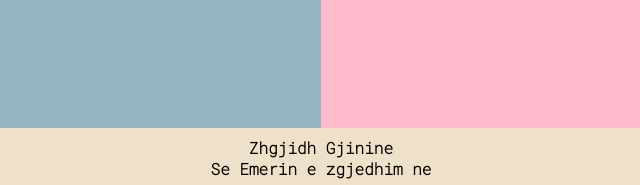
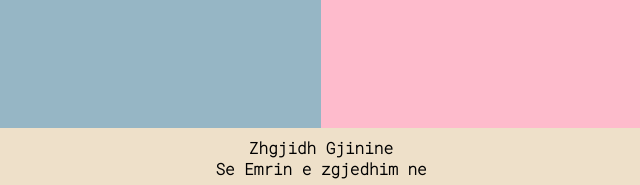
Before and after one commit to xhoiKabashi/namegenerate, a plain HTML site: page index.html in a window 1280 px wide. Shown: the top 185 px of the page, 319-959 px from the left. Drawn offline with Linux system fonts and the light colour scheme.

Commit message:
Update index.html

```diff
--- a/index.html
+++ b/index.html
@@ -11,7 +11,7 @@
         <div class="container1">
             <div class="upper">
               <p>Zhgjidh Gjinine</p>
-              <p>Se Emerin e zgjedhim ne</p>
+              <p>Se Emrin e zgjedhim ne</p>
             </div>
         </div>
 
```
